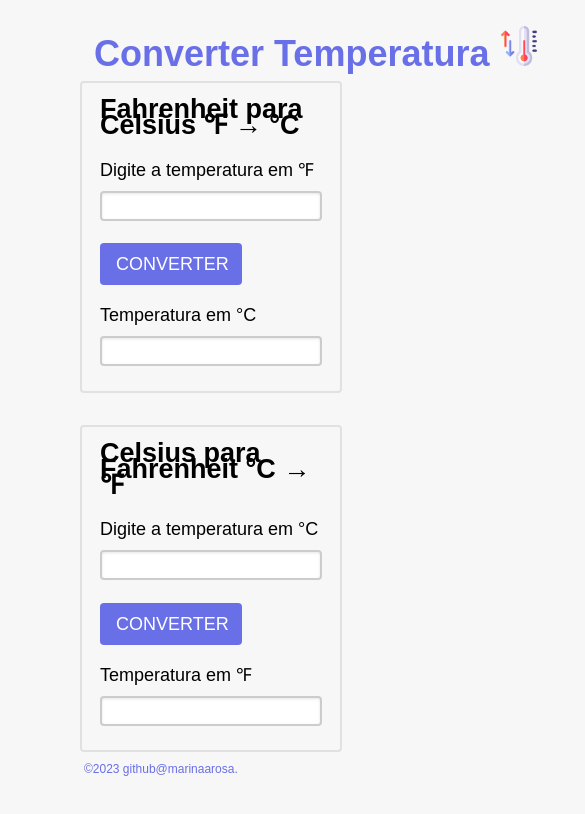
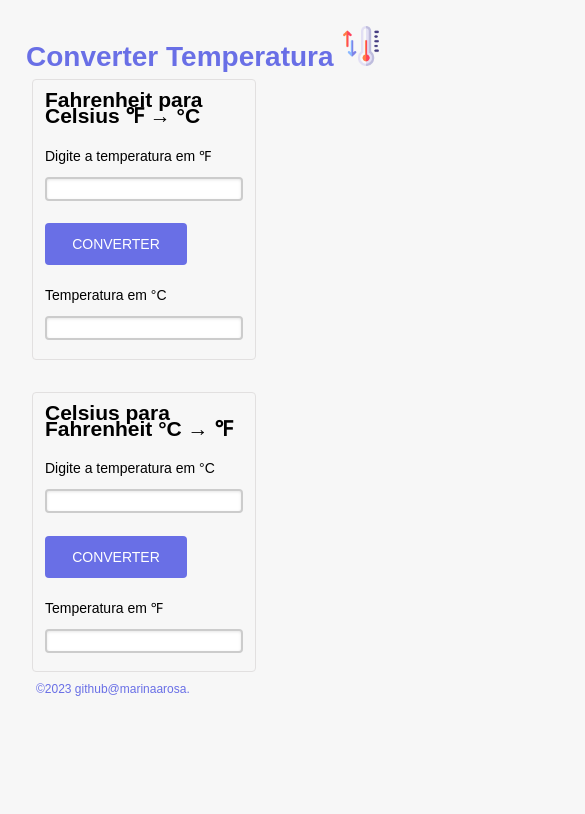
Before and after one commit to marianaarosa/converter_temperatura, a plain HTML site: page index.html in a window 390 px wide. Shown: the top 814 px of the page, 585 px wide, since content can reach past the window. Drawn offline with Linux system fonts and the light colour scheme.

Commit message:
ajustes para mobile

```diff
--- a/style.css
+++ b/style.css
@@ -1,6 +1,6 @@
 body {
   font-family: Arial, Helvetica, sans-serif;
-  margin: 4rem;
+  margin: 1rem;
   background-color: #f7f7f7;
   display: grid;
   gap: 2rem;
@@ -8,10 +8,10 @@ body {
 }
 
 h1 {
-  font-size: 36px;
+  font-size: 28px;
   font-weight: bold;
   margin-top: 10px;
-  margin-left: 30px;
+  margin-left: 10px;
   margin-bottom: -10px ;
   color: rgb(105, 111, 230);
 }
@@ -39,12 +39,12 @@ a {
 .convertFahrenheit, .convertCelsius {
   display: grid;
   flex-direction: column;
-  font-size: 18px;
-  padding: 18px;
-  border: 2px solid #e2e0e0;
-  border-width: 2px;
+  font-size: 14px;
+  padding: 12px;
+  border: 1px solid #e2e0e0;
+  border-width: 1px;
   border-radius: 4px;
-  margin-right: 600px;
+  margin-right: 400px;
 
 }
 
@@ -56,10 +56,10 @@ a {
 }
 
 input {
-  padding: 4px;
+  padding: 2px;
   border: 2px solid #ccc;
   border-radius: 4px;
-  font-size: 16px;
+  font-size: 14px;
   color: #555;
   box-shadow: inset 0 1px 3px rgba(0, 0, 0, .1);
 }
@@ -73,7 +73,7 @@ input:focus {
 
 .convertFahrenheit input,
 .convertCelsius input {
-  width: 210px;
+  width: 190px;
 }
 
 .button {
```
